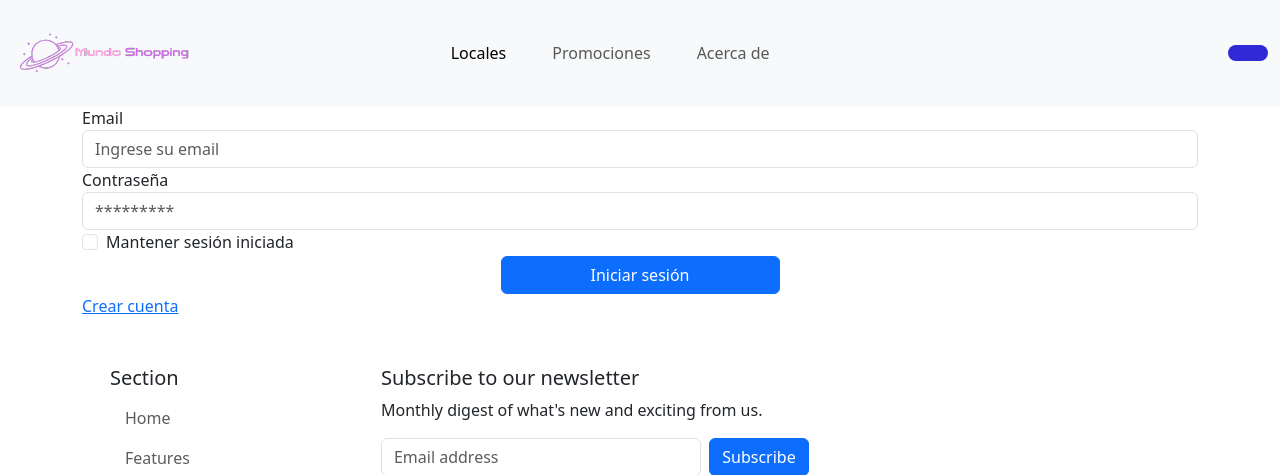
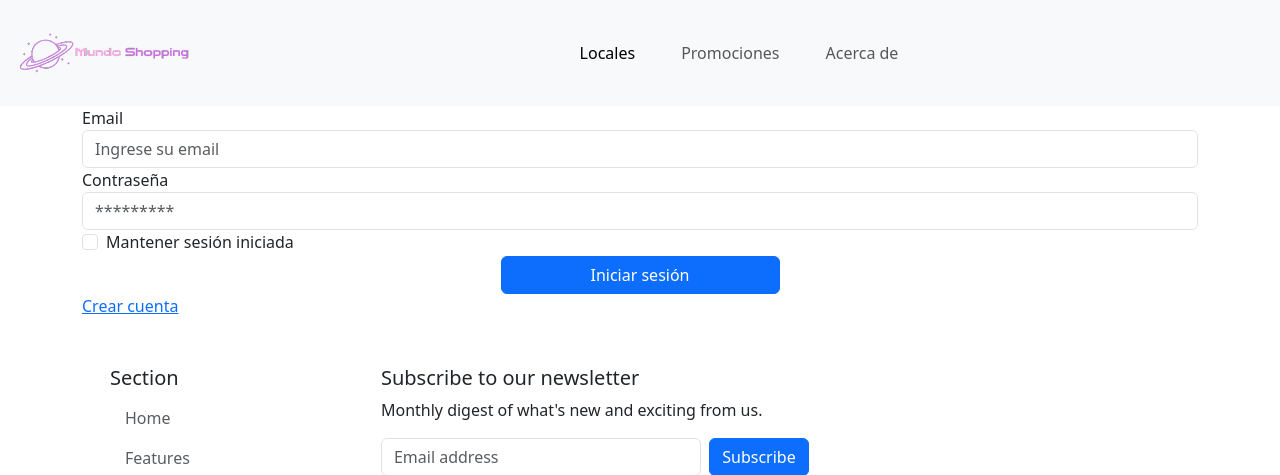
Before and after one commit to pepicont/EG_Shopping, a PHP site: page /login.php in a window 1280 px wide. Shown: the top 475 px of the page. Run offline with PHP 8.4, Linux system fonts and the light colour scheme; data that the repository does not hold is empty.

Commit message:
solucion par de errores

```diff
--- a/funciones.php
+++ b/funciones.php
@@ -35,6 +35,7 @@ function existecookie(){
         $_SESSION['usuario'] = $_COOKIE['usuario'];
         $_SESSION['tipoUsuario'] = $_COOKIE['tipoUsuario'];
         $_SESSION['idUsuario'] = $_COOKIE['idUsuario'];
+
         if($_COOKIE['tipoUsuario']=='cliente'){
           $_SESSION['categoriaCliente'] = $_COOKIE['categoriaCliente'];
         }
--- a/header.php
+++ b/header.php
@@ -46,6 +46,7 @@ if (isset($_SESSION['tipoUsuario'])){
             <a class="navbar-brand" href="<?php echo("$ruta");?>home.php"><img src= "<?php echo("$ruta");?>assets/Mundo_Shopping.png" alt="Mundo Shopping"></a>
             <?php /* Si el usuario no está logueado, le muestra el botón de igresar sesión */
                 if($login==FALSE){
+
              ?>
              <?php if (!defined('HEADER_INCLUDED')) { ?>
                 <a href="<?php echo("$ruta");?>login.php" class="login-button ms-auto d-lg-none">Iniciar sesión</a>
@@ -79,7 +80,9 @@ if (isset($_SESSION['tipoUsuario'])){
                     </li>
 
                 </ul>
-                <?php echo "<a style='float:right' href='".$ruta."perfil.php' class='user-info ms-auto d-none d-lg-block'>".$mostrarUsuario."</a>";?>
+
+                <?php if($login==TRUE){
+                echo "<a style='float:right' href='".$ruta."perfil.php' class='user-info ms-auto d-none d-lg-block'>".$mostrarUsuario."</a>";}?>
                 <ul class="navbar-nav ms-auto  <?php if($login==FALSE){ echo("d-none");} ?>">
                     <li class="nav-item dropdown">
                         <a class="nav-link dropdown-toggle" href="#" id="navbarDropdown" role="button" data-bs-toggle="dropdown" aria-expanded="false">
--- a/login.php
+++ b/login.php
@@ -15,6 +15,7 @@ if(existecookie()) {
       $contrasena = $_POST['contrasena'];
       $contrasenaEncriptada = password_hash($contrasena, PASSWORD_DEFAULT);
       $mantenerSesionIniciada = $_POST['mantenerSesionIniciada'];
+      $categoriaCliente=$_POST['categoriaCliente'];
       $query = "SELECT * FROM usuarios WHERE nombreUsuario='$email' ";
       $vResultado = consultaSQL($query) or die (mysqli_error($link));
       $fila = mysqli_fetch_array($vResultado);
```
